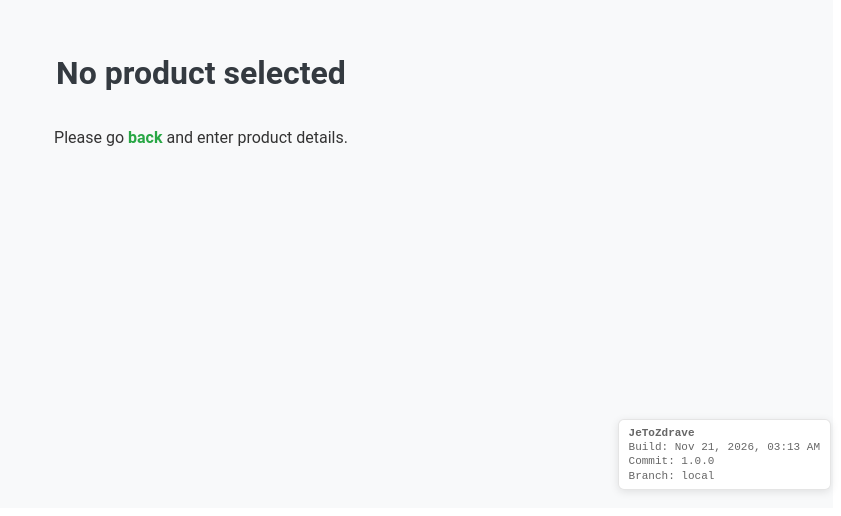
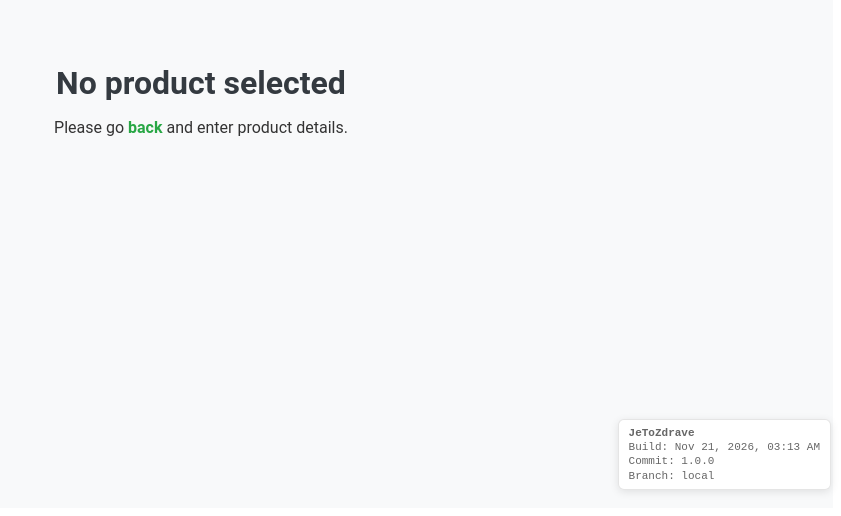
Before and after one commit to PatrikKnizka/jetozdrave, a React (Vite) app in the folder jetozdrave/: page /jetozdrave/result in a window 1280 px wide. Shown: the part 300-816 px from the top of the page, without its empty margins (439-1280 px from the left). Built offline with nearby package versions, Linux system fonts and the light colour scheme.

Commit message:
feat: remove spacing from result fields

```diff
--- a/jetozdrave/src/styles/resultLayout.module.css
+++ b/jetozdrave/src/styles/resultLayout.module.css
@@ -1,5 +1,4 @@
 .resultContainer {
-    gap: 20px;
     display: flex;
     min-height: 100vh;
     align-items: center;
@@ -10,7 +9,6 @@
 .resultLink {
     color: #28a745;
     font-weight: bold;
-    ;
     cursor: pointer;
     transition: background-color 0.3s ease;
 }
```
